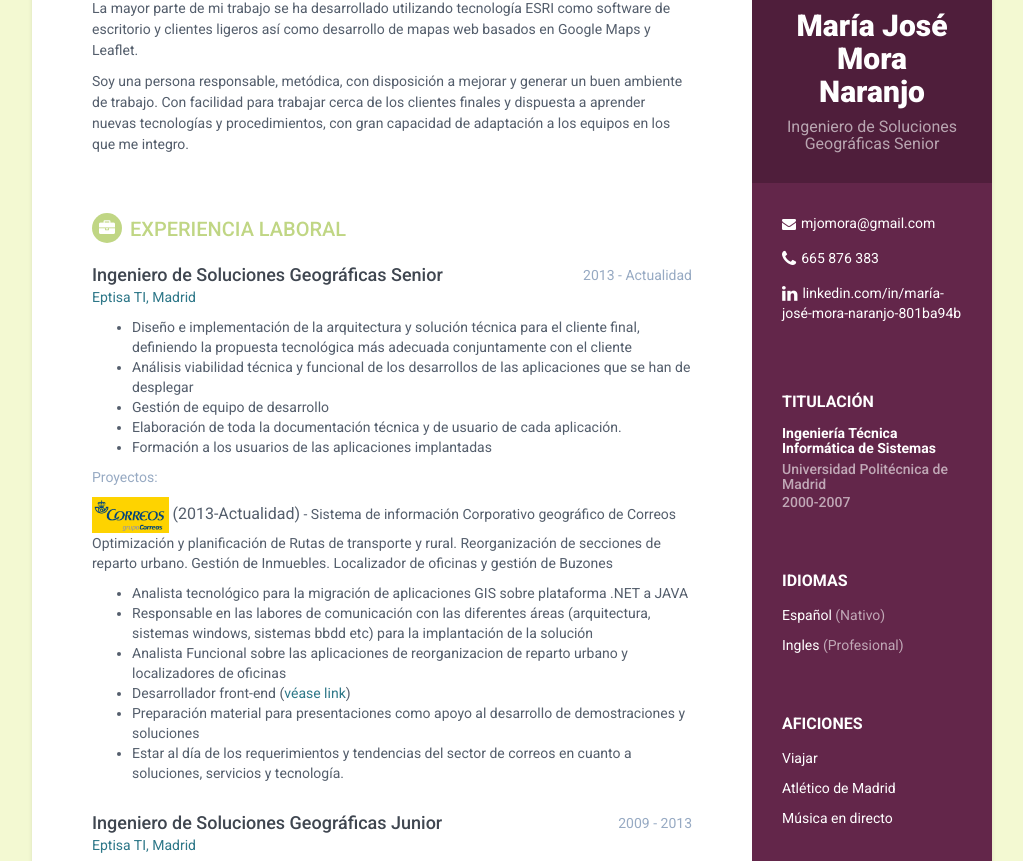
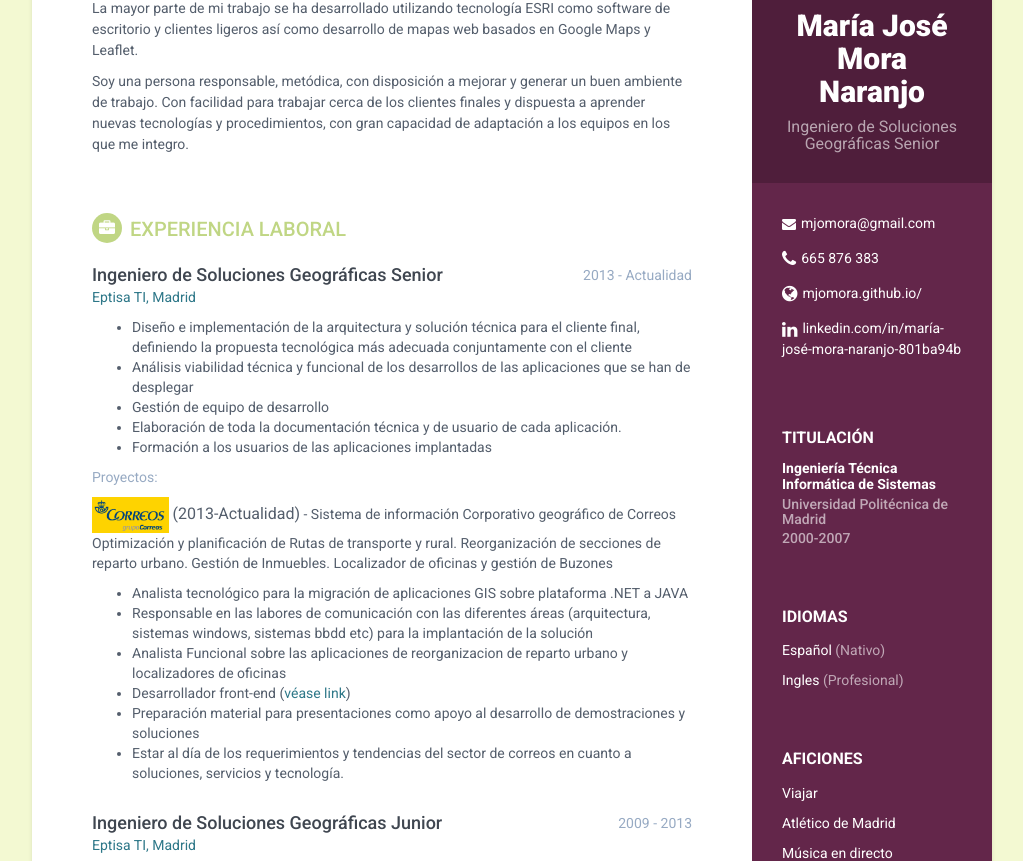
Before and after one commit to mjomora/mjomora.github.io, a plain HTML site: page index.html in a window 1280 px wide. Shown: the part 194-1055 px from the top of the page, without its empty margins (128-1151 px from the left). Drawn offline with Linux system fonts and the light colour scheme.

Commit message:
AÑADO URL
AÑADO URL

```diff
--- a/index.html
+++ b/index.html
@@ -39,7 +39,7 @@
                 <ul class="list-unstyled contact-list">
                     <li class="email"><i class="fa fa-envelope"></i><a href="mailto: mjomora@gmail.com">mjomora@gmail.com</a></li>
                     <li class="phone"><i class="fa fa-phone"></i><a href="tel:665876383">665 876 383</a></li>
-                    <!--<li class="website"><i class="fa fa-globe"></i><a href="http://themes.3rdwavemedia.com/website-templates/free-responsive-website-template-for-developers/" target="_blank">portfoliosite.com</a></li>-->
+                    <li class="website"><i class="fa fa-globe"></i><a href="https://mjomora.github.io/" target="_blank">mjomora.github.io/</a></li>
                     <li class="linkedin"><i class="fa fa-linkedin"></i><a href="https://www.linkedin.com/in/mar%C3%ADa-jos%C3%A9-mora-naranjo-801ba94b" target="_blank">linkedin.com/in/maría-josé-mora-naranjo-801ba94b</a></li>
                     <!--<li class="github"><i class="fa fa-github"></i><a href="#" target="_blank">github.com/username</a></li>
                     <li class="twitter"><i class="fa fa-twitter"></i><a href="https://twitter.com/3rdwave_themes" target="_blank">@twittername</a></li>-->
```
